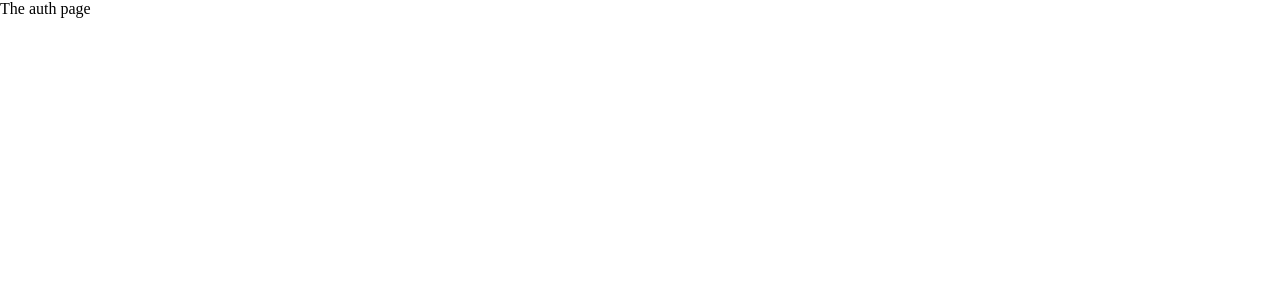
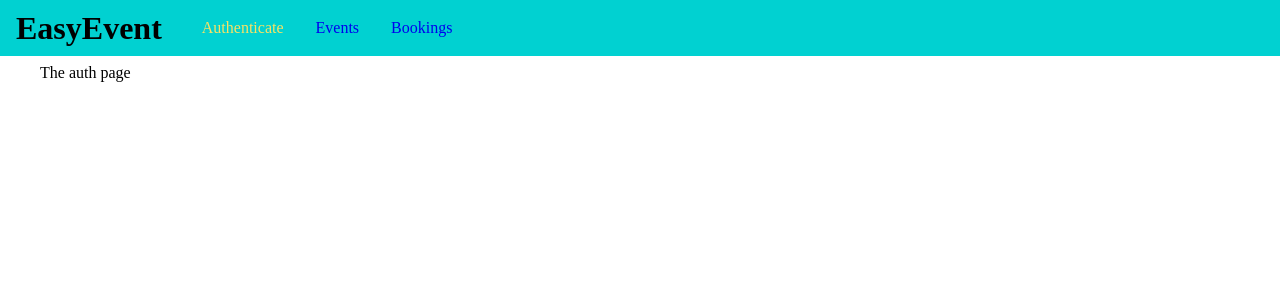
Before and after one commit to Dromediansk/event-booking-graphql, a React (Create React App) app in the folder client/: page /auth in a window 1280 px wide. Shown: the top 300 px of the page. Built offline with nearby package versions, Linux system fonts and the light colour scheme.

Commit message:
implementing sass and navbar

```diff
--- a/client/package.json
+++ b/client/package.json
@@ -6,6 +6,7 @@
     "@testing-library/jest-dom": "^4.2.4",
     "@testing-library/react": "^9.5.0",
     "@testing-library/user-event": "^7.2.1",
+    "node-sass": "^4.14.1",
     "react": "^16.13.1",
     "react-dom": "^16.13.1",
     "react-router-dom": "^5.2.0",
--- a/client/src/App.js
+++ b/client/src/App.js
@@ -1,5 +1,7 @@
 import React from "react";
 import { BrowserRouter, Route, Redirect, Switch } from "react-router-dom";
+import MainNavigation from "./components/Navigation/MainNavigation";
+import "./App.scss";
 
 import AuthPage from "./pages/Auth";
 import BookingsPage from "./pages/Bookings";
@@ -8,12 +10,17 @@
 function App() {
   return (
     <BrowserRouter>
+      <>
+        <MainNavigation />
+        <main className="main-content">
           <Switch>
             <Redirect from="/" to="/auth" exact />
             <Route path="/auth" component={AuthPage} />
             <Route path="/events" component={EventsPage} />
             <Route path="/bookings" component={BookingsPage} />
           </Switch>
+        </main>
+      </>
     </BrowserRouter>
   );
 }
--- /dev/null
+++ b/client/src/App.scss
@@ -0,0 +1,3 @@
+.main-content {
+  margin: 4rem 2.5rem;
+}
--- /dev/null
+++ b/client/src/components/Navigation/MainNavigation.js
@@ -0,0 +1,28 @@
+import React from "react";
+import { NavLink } from "react-router-dom";
+
+import "./MainNavigation.scss";
+
+const MainNavigation = () => (
+  <header className="main-navigation">
+    <div className="main-navigatino__logo">
+      <h1>EasyEvent</h1>
+    </div>
+    <nav className="main-navgation__items">
+      <ul>
+        <li>
+          <NavLink to="/auth">Authenticate</NavLink>
+        </li>
+
+        <li>
+          <NavLink to="/events">Events</NavLink>
+        </li>
+        <li>
+          <NavLink to="/bookings">Bookings</NavLink>
+        </li>
+      </ul>
+    </nav>
+  </header>
+);
+
+export default MainNavigation;
--- /dev/null
+++ b/client/src/components/Navigation/MainNavigation.scss
@@ -0,0 +1,40 @@
+.main-navigation {
+  position: fixed;
+  left: 0;
+  top: 0;
+  width: 100%;
+  height: 3.5rem;
+  background: #01d1d1;
+  padding: 0 1rem;
+  display: flex;
+  align-items: center;
+}
+
+.main-navigation__logo {
+  h1 {
+    margin: 0;
+    font-size: 1.5rem;
+  }
+}
+
+.main-navgation__items {
+  margin: 1.5rem;
+  ul {
+    display: flex;
+    list-style: none;
+    padding: 0;
+    margin: 0;
+  }
+  li {
+    margin: 0 1rem;
+  }
+  a {
+    text-decoration: none;
+    color: "#000";
+    &:hover,
+    &:active,
+    &.active {
+      color: #f8e264;
+    }
+  }
+}
```
Also changed, not shown: client/src/App.css (deleted), 1 other file (tests, documents, lock files or other folders). Lines whose indentation alone changed are shown as unchanged.
